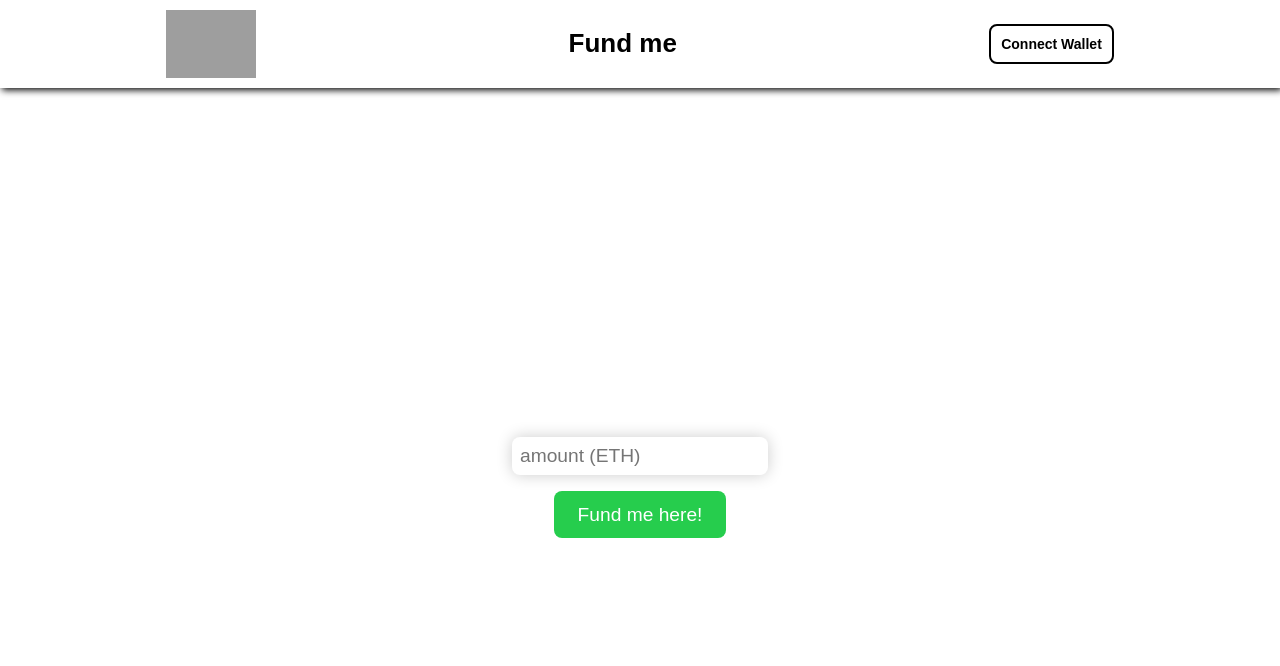
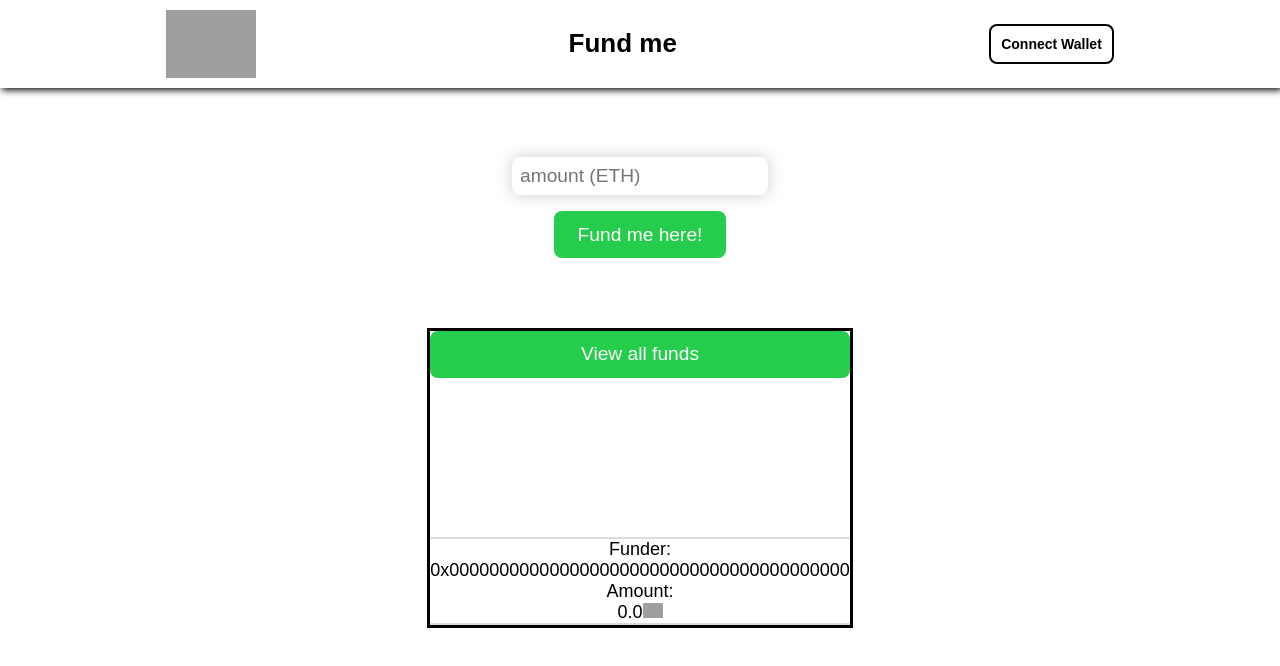
Before and after one commit to GreatApe77/fundme-react, a React app in the folder client/: page / in a window 1280 px wide. Shown: the top 666 px of the page. Built offline with nearby package versions, Linux system fonts and the light colour scheme; grey boxes are pictures that could not be loaded.

Commit message:
read funds working

```diff
--- a/client/src/App.jsx
+++ b/client/src/App.jsx
@@ -1,11 +1,16 @@
 import FundMeField from "./components/FundMeField";
 import Header from "./components/Header";
+import TransactionRecordList from "./components/TransactionRecordList";
 
 function App() {
+
+
+
   return (
     <div id="App">
       <Header title="Fund me" src="https://www.svgrepo.com/show/353715/ethereum.svg" />
       <FundMeField/>
+      <TransactionRecordList/>
     </div>
   );
 }
--- a/client/src/Web3Functions.js
+++ b/client/src/Web3Functions.js
@@ -34,3 +34,11 @@ export async function fund(amount){
 	const tx = await fundMeContract.methods.fund().send({from:msgSender,value:web3.utils.toWei(amount)})
 	return tx
 }
+
+export async function getAllFunds(){
+	const web3 = await getWeb3()
+	const msgSender = await connectWallet()
+	const fundMeContract = new web3.eth.Contract(FUND_ME_ABi,FUND_ME_ADDRESS)
+	const readCall = await fundMeContract.methods.getAllFunds().call({from:msgSender})
+	return readCall
+}
--- /dev/null
+++ b/client/src/components/Transaction.jsx
@@ -0,0 +1,19 @@
+function Transaction(props) {
+	return (
+		<div className="Transaction">
+			<p>Funder:</p>
+			<p>{props.funder}</p>
+			<p>Amount:</p>
+			<p>
+				{props.amount}
+				<img
+					className="coinSymbol"
+					src="https://www.svgrepo.com/show/443042/brand-ethereum.svg"
+					alt="ethSymbol"
+				/>
+			</p>
+		</div>
+	);
+}
+
+export default Transaction;
--- /dev/null
+++ b/client/src/components/TransactionRecordList.jsx
@@ -0,0 +1,26 @@
+import { useState } from "react";
+import { getAllFunds } from "../Web3Functions";
+import GenericButton from "./GenericButton";
+import Transaction from "./Transaction";
+import Web3 from "web3";
+function TransactionRecordList() {
+	const [funder, setFunder] = useState("0x0000000000000000000000000000000000000000");
+	const [amount, setAmount] = useState("0.0");
+	async function viewTransactionsOnCLick() {
+		const allfunds = await getAllFunds();
+        setAmount(Web3.utils.fromWei(allfunds[0].amountFunded))
+        setFunder(allfunds[0].addressOfFunder)
+	}
+
+	return (
+		<div className="TransactionRecordList">
+			<GenericButton execute={viewTransactionsOnCLick} content="View all funds" />
+			<Transaction
+				amount={amount}
+				funder={funder}
+			/>
+		</div>
+	);
+}
+
+export default TransactionRecordList;
--- a/client/src/styles.css
+++ b/client/src/styles.css
@@ -78,5 +78,34 @@ Your Css Here
     flex-direction: column;
     align-items: center;
     justify-content: center;
-    height: 100vh;
+    height: 30vh;
 }
+.coinSymbol{
+    max-width: 20px;
+}
+.TransactionRecordList{
+    border-top: #000;
+    border-style: solid;
+    max-width: max-content;
+    margin: auto;
+    display: flex;
+    justify-content: space-between;
+    flex-direction: column;
+    overflow-y: auto;
+    height: 300px;
+}
+.Transaction{
+    display: flex;
+    flex-direction: column;
+    align-items: center;
+    border-style: solid;
+    border-left: none;
+    border-right: none;
+    border-width: 2px;
+    border-color: #dcdcdc;
+}
+.Transaction p {
+    font-family: Arial, Helvetica, sans-serif;
+    font-size: 18px;
+
+}
```
Also changed, not shown: 1 other file (tests, documents, lock files or other folders).
